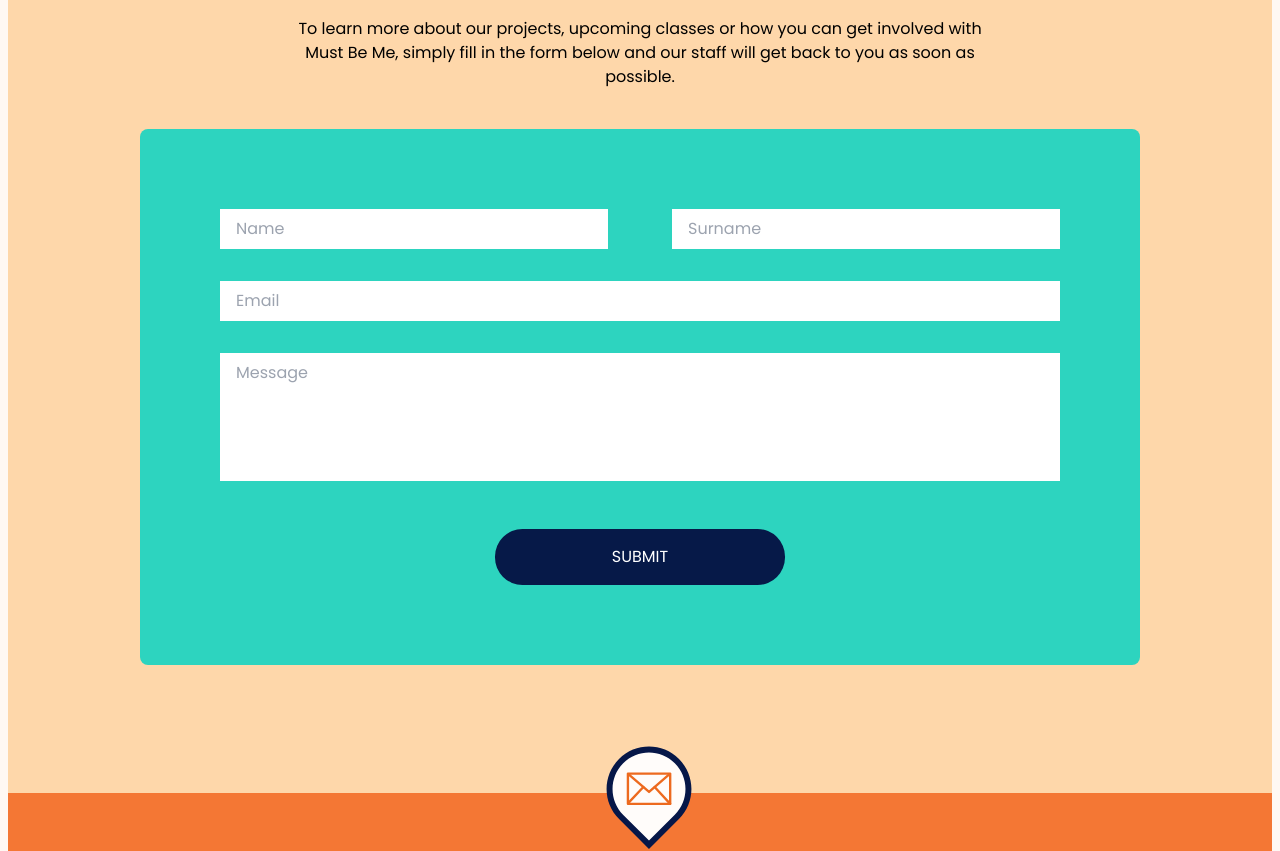
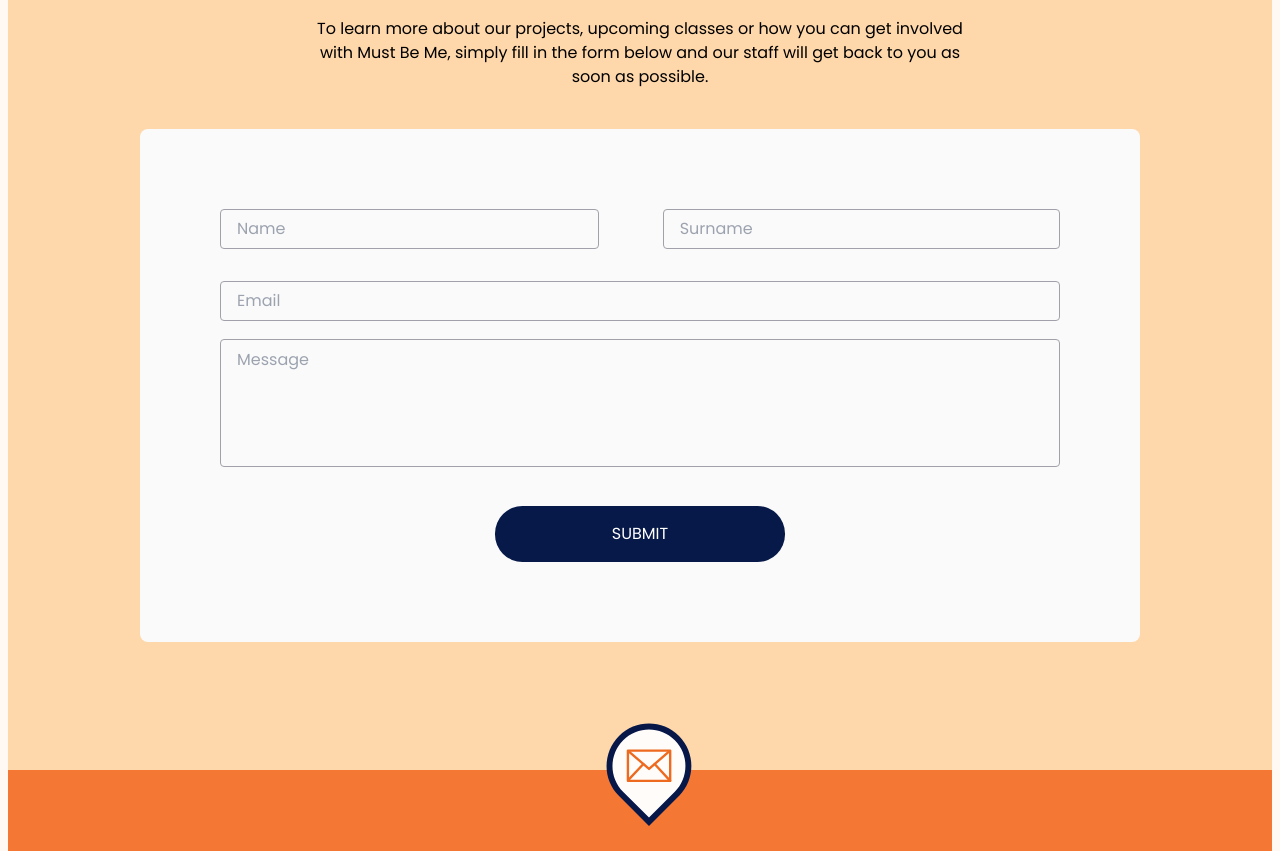
Before and after one commit to lucasdmmc/must-be-me, a React (Vite) app: page /contact-us in a window 1280 px wide. Shown: the part 680-1531 px from the top of the page. Built offline with nearby package versions, Linux system fonts and the light colour scheme.

Commit message:
[feat] linking contact us page to emailjs

```diff
--- a/src/pages/ContactUs.tsx
+++ b/src/pages/ContactUs.tsx
@@ -1,5 +1,5 @@
-import { Button } from '../components/Button'
 import introContactImg from '../assets/images/intro-contact.png'
+import { Form } from './components/Form'
 
 export const ContactUs = () => {
   return (
@@ -7,7 +7,7 @@ export const ContactUs = () => {
       <div className="flex justify-center mt-20">
         <img src={introContactImg} alt="" style={{ width: 600 }} />
       </div>
-      <div className="flex flex-col bg-orange-200 justify-center items-center pt-10 pb-32">
+      <div className="flex flex-col px-4 bg-orange-200 justify-center items-center pt-10 pb-32">
         <h1 className="text-2xl lg:text-3xl xl:text-4xl text-orange100">
           CONTACT US
         </h1>
@@ -16,37 +16,7 @@ export const ContactUs = () => {
           involved with Must Be Me, simply fill in the form below and our staff
           will get back to you as soon as possible.
         </p>
-        <form
-          action=""
-          className="lg:p-20 p-10 w-full max-w-[1000px] bg-teal-400 flex flex-col rounded-lg justify-between gap-8"
-        >
-          <div className="flex flex-wrap lg:flex-nowrap gap-8 lg:gap-16">
-            <input
-              type="text"
-              placeholder="Name"
-              className="py-2 px-4 border-black w-full"
-            />
-            <input
-              type="text"
-              placeholder="Surname"
-              className="py-2 px-4 border-black w-full"
-            />
-          </div>
-          <input
-            type="email"
-            className="py-2 px-4 border-black w-full"
-            placeholder="Email"
-          />
-          <textarea
-            name=""
-            id=""
-            className="py-2 px-4 border-black h-32 resize-none w-full"
-            placeholder="Message"
-          ></textarea>
-          <div className="flex items-center justify-center">
-            <Button type="submit" label="Submit" />
-          </div>
-        </form>
+        <Form />
       </div>
     </div>
   )
--- a/src/pages/Home/index.tsx
+++ b/src/pages/Home/index.tsx
@@ -20,7 +20,10 @@ export const Home = () => {
       <Intro />
       <div className="flex flex-wrap justify-center gap-4 mt-10 md:px-14">
         {feedbacks.map((feedback) => (
-          <FeedbackCard key={feedback.id} description={feedback.description} />
+          <FeedbackCard
+            key={feedback.id}
+            description={feedback.description}
+          />
         ))}
       </div>
       {/* Find out more */}
--- /dev/null
+++ b/src/pages/components/Form.tsx
@@ -0,0 +1,114 @@
+import { useRef, useState } from "react";
+import { Button } from "../../components/Button";
+import emailjs from 'emailjs-com';
+import { useForm } from "react-hook-form"
+import { zodResolver } from "@hookform/resolvers/zod"
+import { z } from "zod";
+
+const contactUsSchema = z.object({
+  name: z.string().nonempty("Enter your name"),
+  surname: z.string(),
+  email: z.string().nonempty("This field is required"),
+  message: z.string().nonempty("You can not send a empty message")
+})
+
+type ContactUsDataType = z.infer<typeof contactUsSchema>
+
+export function Form() {
+  const [loading, setLoading] = useState(false)
+  const {
+    handleSubmit,
+    register,
+    reset,
+    formState: { errors }
+  } = useForm<ContactUsDataType>({
+    resolver: zodResolver(contactUsSchema)
+  })
+  const form = useRef<HTMLFormElement>(null);
+
+  const fetchEmailJsForm = () => {
+    if (form.current) {
+      emailjs.sendForm(
+        "service_hlblmk2",
+        "template_z2xnj3e",
+        form.current,
+        "GW6fQYefCYYGVfMmJ"
+      )
+      .then((response) => {
+        console.log('E-mail enviado com sucesso!', response);
+        setLoading(true)
+      })
+      .catch((error) => {
+        console.error('Erro ao enviar e-mail:', error);
+      })
+    } else {
+      console.error('Variáveis de ambiente não estão definidas corretamente.');
+    }
+  }
+
+  const handleSubmitContactUs = () => {
+    fetchEmailJsForm();
+    reset();
+  };
+
+  return (
+    <form
+      className="lg:p-20 p-10 w-full max-w-[1000px] bg-zinc-50 flex flex-col rounded-lg justify-between gap-8"
+      onSubmit={handleSubmit(handleSubmitContactUs)}
+      ref={form}
+    >
+      <div className="flex flex-wrap lg:flex-nowrap gap-8 lg:gap-16">
+        <div className="flex flex-col w-full">
+          <input
+            className="py-2 px-4 max-h-10 min-h-10 outline-none bg-transparent border border-zinc-400 hover:border-zinc-800 transition duration-300 rounded w-full"
+            {...register("name")}
+            type="text"
+            placeholder="Name"
+            name="name"
+          />
+          <p className="text-red-500 -mb-4 mt-[2px]">{errors.name?.message}</p>
+        </div>
+        <input
+          className="py-2 px-4 max-h-10 min-h-10 outline-none bg-transparent border border-zinc-400 hover:border-zinc-800 transition duration-300 rounded w-full"
+          {...register("surname")}
+          type="text"
+          placeholder="Surname"
+          name="surname"
+        />
+
+      </div>
+      <div>
+        <input
+          className="py-2 px-4 max-h-10 min-h-10 outline-none bg-transparent border border-zinc-400 hover:border-zinc-800 transition duration-300 rounded w-full"
+          {...register("email")}
+          type="email"
+          placeholder="Email"
+          name="email"
+        />
+        <p className="text-red-500 -mb-4 mt-[2px]">{errors.email?.message}</p>
+      </div>
+
+      <div>
+        <textarea
+          className="py-2 px-4 h-32 resize-none w-full outline-none bg-transparent border border-zinc-400 hover:border-zinc-800 transition duration-300 rounded"
+          {...register("message")}
+          name="message"
+          placeholder="Message"
+        />
+        <p className="text-red-500 -mb-4 ">{errors.message?.message}</p>
+      </div>
+      <div className="flex flex-col gap-10 items-center justify-center">
+        <Button
+          type="submit"
+          label="Submit"
+        />
+
+        {loading &&
+          <span className="text-green-500 text-sm">
+            Message was successfully sent. We will contact you soon.
+          </span>
+        }
+      </div>
+    </form>
+  );
+}
```
Also changed, not shown: package.json (+7 -1 lines), 7 other files (tests, documents, lock files or other folders).
